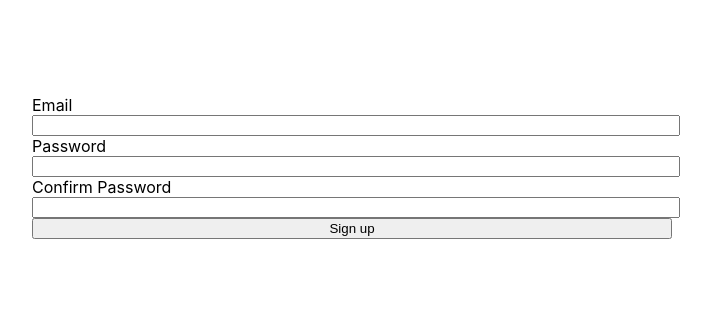
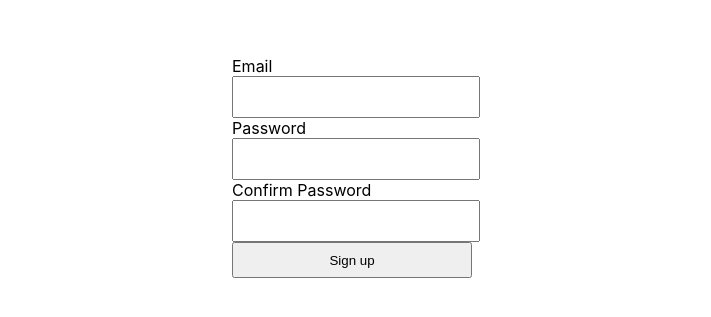
Before and after one commit to tolulope-adams/Foodie-Web, a React (Create React App) app: page / in a window 1280 px wide. Shown: the part 233-550 px from the top of the page, without its empty margins (284-995 px from the left). Built offline with nearby package versions, Linux system fonts and the light colour scheme.

Commit message:
Resize input layouts

```diff
--- a/src/authentication.css
+++ b/src/authentication.css
@@ -11,7 +11,8 @@
 }
 
 #signup-container > form > input, button {
-    width: 640px;
+    width: 240px;
+    height: 36px;
 }
 
 #login-container{
```
